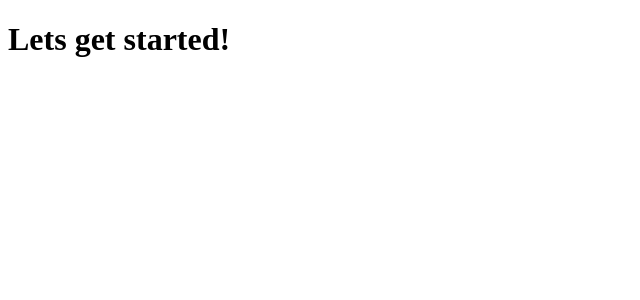
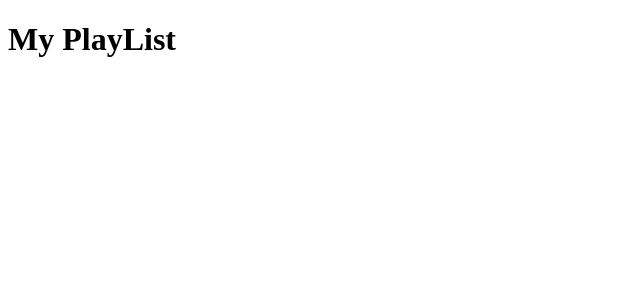
Before and after one commit to CodeSoom/project-react-3-shinhyogeun, a React app: page / in a window 1280 px wide. Shown: the top 300 px of the page, without its empty margins (0-640 px from the left). Built offline with nearby package versions, Linux system fonts and the light colour scheme.

Commit message:
Redux toolkit연결

```diff
--- /dev/null
+++ b/redux/slice.js
@@ -0,0 +1,13 @@
+import { createSlice } from '@reduxjs/toolkit';
+
+const { reducer, actions } = createSlice({
+  name: 'application',
+  initialState: {},
+  reducers: {
+
+  },
+});
+
+export const { } = actions;
+
+export default reducer;
--- /dev/null
+++ b/redux/store.js
@@ -0,0 +1,7 @@
+import { configureStore } from '@reduxjs/toolkit';
+
+import reducer from './slice';
+
+const store = configureStore({ reducer });
+
+export default store;
--- a/src/App.jsx
+++ b/src/App.jsx
@@ -2,6 +2,6 @@ import React from 'react';
 
 export default function App() {
   return (
-    <h1>Lets get started!</h1>
+    <h1>My PlayList</h1>
   );
 }
--- a/src/index.jsx
+++ b/src/index.jsx
@@ -1,6 +1,16 @@
 import React from 'react';
+
 import ReactDOM from 'react-dom';
+
+import { Provider } from 'react-redux';
+
+import store from '../redux/store';
 
 import App from './App';
 
-ReactDOM.render(<App />, document.getElementById('app'));
+ReactDOM.render(
+  <Provider store={store}>
+    <App />
+  </Provider>,
+  document.getElementById('app'),
+);
```
